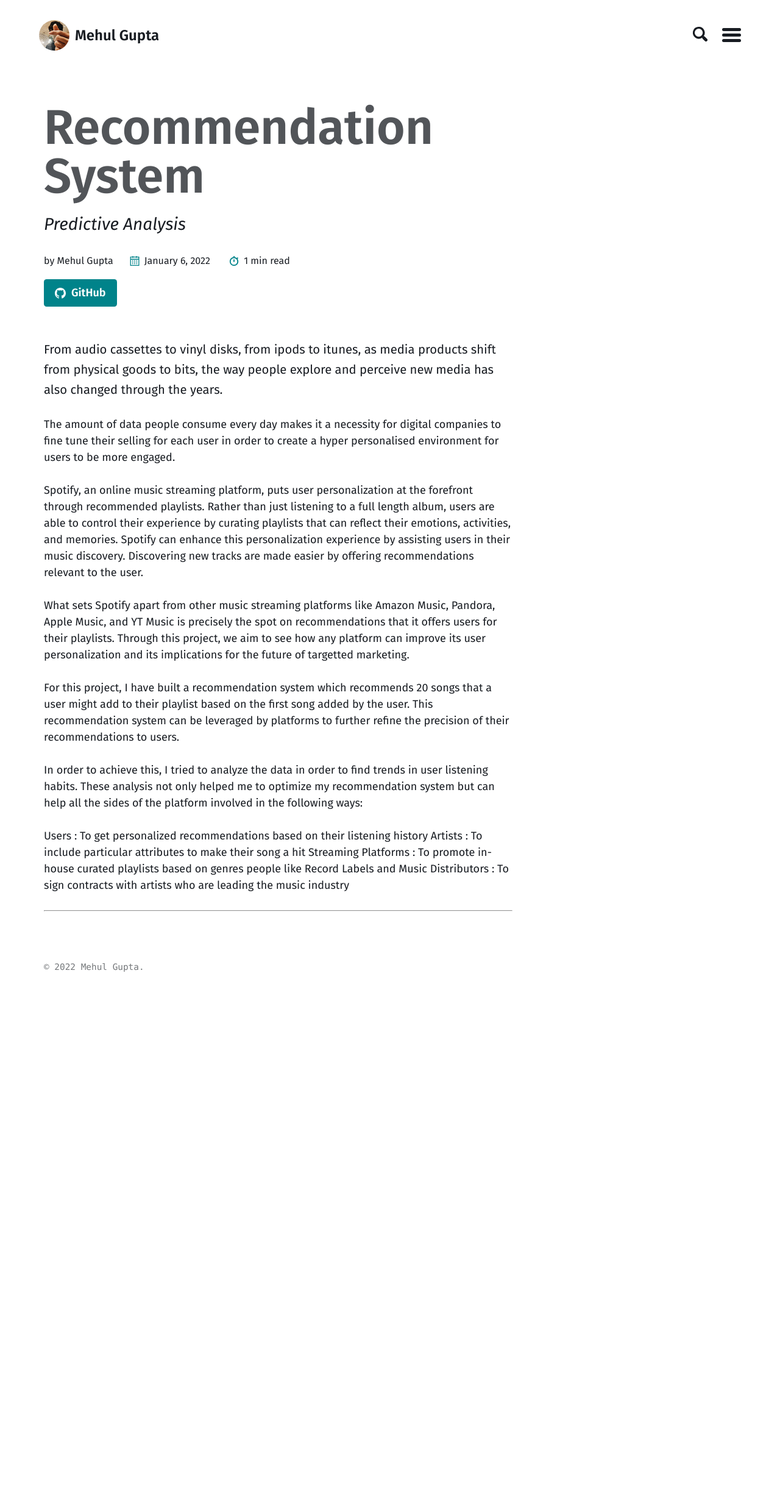
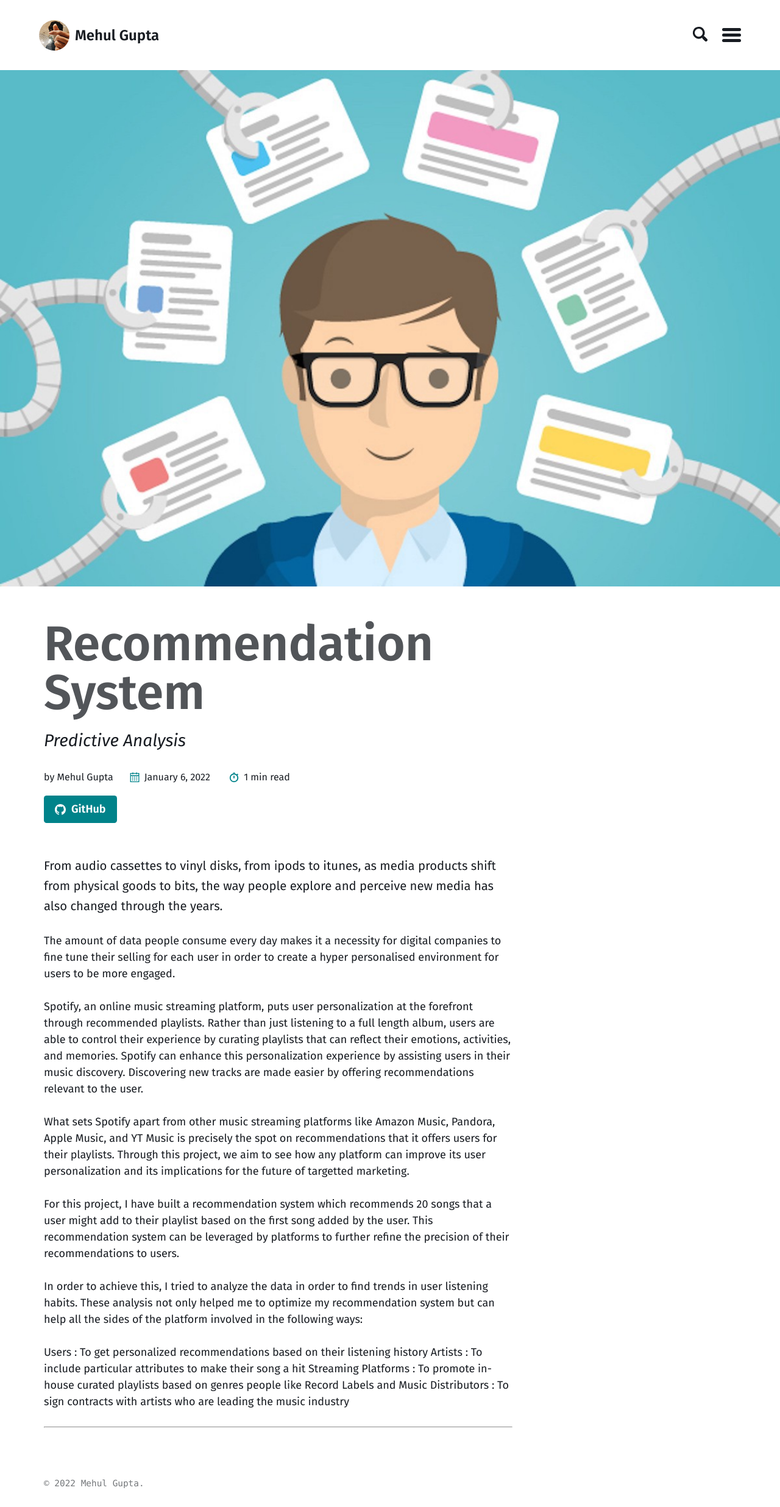
Before and after one commit to mehulg25/mehulg25.github.io, a Jekyll site: the page built from _projects/Recommendation-System.md, in a window 1280 px wide. Shown: the whole page at 61% size. Built offline with Jekyll 4.4.1, drawn with Linux system fonts in a browser that asks for light colours; before the commit the page ends 1625 px from its top, so only the background shows below that.

Commit message:
Add project image
Added cover image

```diff
--- a/_projects/Recommendation-System.md
+++ b/_projects/Recommendation-System.md
@@ -4,6 +4,9 @@
 sub_title: "Predictive Analysis"
 excerpt: "Predictive Analysis"
 
+image:
+  path: assets/images/recommendation.jpeg
+  thumbnail: assets/images/recommendation.jpeg
 actions:
   - label: "GitHub"
     icon: github
```
Also changed, not shown: assets/images/recommendation.jpeg (added).
